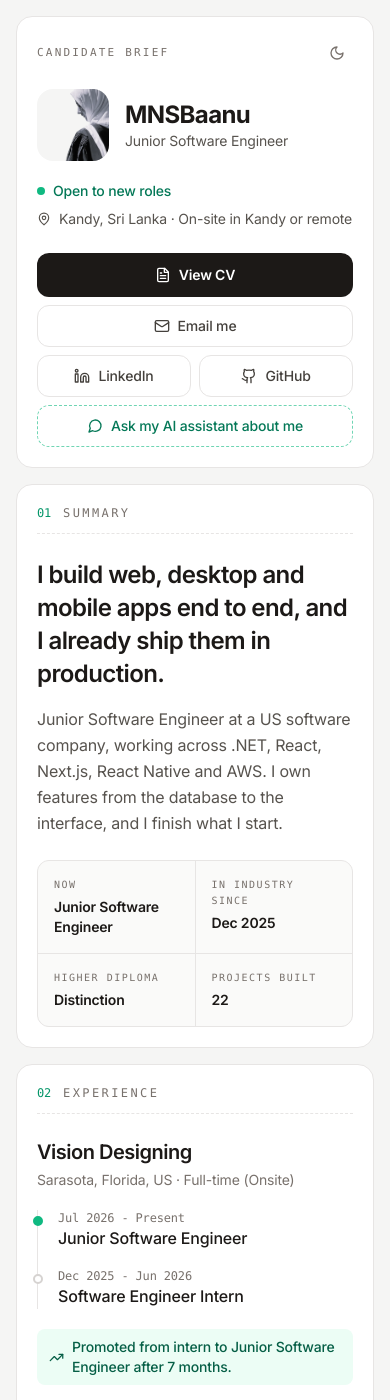
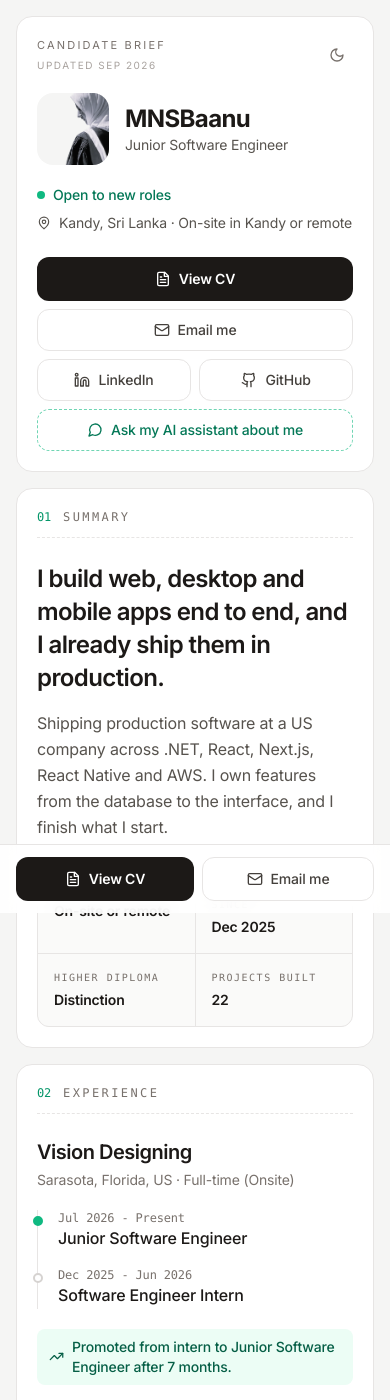
Before and after one commit to MNSBaanu/MyPortfolio, a React (Vite) app: page / in a window 390 px wide. Shown: the top 1400 px of the page. Built offline with nearby package versions, Linux system fonts and the light colour scheme.

Commit message:
feat: update IdentityPanel and Summary components; enhance layout and content

```diff
--- a/src/App.tsx
+++ b/src/App.tsx
@@ -20,7 +20,7 @@ function App() {
           <SEO />
           <Toaster position="top-right" />
           <div className="min-h-screen bg-stone-100 text-stone-900 dark:bg-neutral-950 dark:text-neutral-100">
-            <div className="mx-auto max-w-6xl px-4 py-4 sm:px-6 sm:py-8 lg:grid lg:grid-cols-[340px_minmax(0,1fr)] lg:gap-8 lg:px-8 lg:py-10">
+            <div className="mx-auto max-w-6xl px-4 py-4 pb-24 sm:px-6 sm:py-8 sm:pb-24 lg:grid lg:grid-cols-[340px_minmax(0,1fr)] lg:gap-8 lg:px-8 lg:py-10">
               <IdentityPanel />
               <main className="mt-4 space-y-4 lg:mt-0">
                 <Summary />
--- a/src/components/layout/IdentityPanel.tsx
+++ b/src/components/layout/IdentityPanel.tsx
@@ -1,4 +1,4 @@
-import { lazy, Suspense, useState } from 'react'
+import { lazy, Suspense, useEffect, useRef, useState } from 'react'
 import { FileText, Github, Linkedin, Mail, MapPin, MessageCircle, Moon, Sun } from 'lucide-react'
 import { experience, personalInfo } from '../../data/portfolio'
 import { useTheme } from '../../context/ThemeContext'
@@ -15,6 +15,8 @@ export const briefSections = [
   { id: 'contact', title: 'Contact' },
 ]
 
+const updated = new Date().toLocaleString('en-US', { month: 'short', year: 'numeric' })
+
 const linkClass =
   'flex items-center justify-center gap-2 rounded-xl border border-stone-200 px-3 py-2.5 text-sm font-medium text-stone-700 transition-colors hover:border-stone-900 hover:text-stone-900 dark:border-neutral-700 dark:text-neutral-300 dark:hover:border-neutral-300 dark:hover:text-white'
 
@@ -22,15 +24,26 @@ export default function IdentityPanel() {
   const { theme, toggleTheme } = useTheme()
   const [showCV, setShowCV] = useState(false)
   const [chatOpen, setChatOpen] = useState(false)
+  const [showBar, setShowBar] = useState(false)
+  const actionsRef = useRef<HTMLDivElement>(null)
   const role = experience[0]
+
+  useEffect(() => {
+    const actions = actionsRef.current
+    if (!actions) return
+    const observer = new IntersectionObserver(([entry]) => setShowBar(!entry.isIntersecting && entry.boundingClientRect.top < 0))
+    observer.observe(actions)
+    return () => observer.disconnect()
+  }, [])
 
   return (
     <aside className="lg:sticky lg:top-10 lg:self-start">
       <div className="rounded-2xl border border-stone-200 bg-white p-5 sm:p-6 dark:border-neutral-800 dark:bg-neutral-900">
         <div className="flex items-center justify-between">
-          <span className="font-mono text-[11px] uppercase tracking-[0.2em] text-stone-500 dark:text-neutral-400">
-            Candidate brief
-          </span>
+          <div className="font-mono uppercase">
+            <p className="text-[11px] tracking-[0.2em] text-stone-500 dark:text-neutral-400">Candidate brief</p>
+            <p className="mt-0.5 text-[10px] tracking-[0.15em] text-stone-400 dark:text-neutral-500">Updated {updated}</p>
+          </div>
           <button
             onClick={toggleTheme}
             aria-label={theme === 'dark' ? 'Switch to light theme' : 'Switch to dark theme'}
@@ -68,7 +81,7 @@ export default function IdentityPanel() {
           </p>
         </div>
 
-        <div className="mt-6 grid grid-cols-2 gap-2">
+        <div ref={actionsRef} className="mt-6 grid grid-cols-2 gap-2">
           <button
             onClick={() => setShowCV(true)}
             className="col-span-2 flex items-center justify-center gap-2 rounded-xl bg-stone-900 px-4 py-3 text-sm font-semibold text-white transition-opacity hover:opacity-85 dark:bg-white dark:text-black"
@@ -115,6 +128,26 @@ export default function IdentityPanel() {
         </nav>
       </div>
 
+      <div
+        aria-hidden={!showBar}
+        className={`fixed inset-x-0 bottom-0 z-50 border-t border-stone-200 bg-white/90 px-4 pt-3 pb-[calc(0.75rem+env(safe-area-inset-bottom))] backdrop-blur transition-transform duration-300 lg:hidden dark:border-neutral-800 dark:bg-neutral-900/90 ${showBar ? 'translate-y-0' : 'translate-y-full'}`}
+      >
+        <div className="mx-auto flex max-w-md gap-2">
+          <button
+            onClick={() => setShowCV(true)}
+            tabIndex={showBar ? 0 : -1}
+            className="flex flex-1 items-center justify-center gap-2 rounded-xl bg-stone-900 px-4 py-3 text-sm font-semibold text-white dark:bg-white dark:text-black"
+          >
+            <FileText size={16} />
+            View CV
+          </button>
+          <a href={`mailto:${personalInfo.email}`} tabIndex={showBar ? 0 : -1} className={`flex-1 ${linkClass} bg-white dark:bg-neutral-900`}>
+            <Mail size={16} />
+            Email me
+          </a>
+        </div>
+      </div>
+
       <ChatAssistant open={chatOpen} onClose={() => setChatOpen(false)} />
       {showCV && (
         <Suspense fallback={null}>
--- a/src/components/sections/Summary.tsx
+++ b/src/components/sections/Summary.tsx
@@ -2,7 +2,7 @@ import { brief, education, experience, projects } from '../../data/portfolio'
 import BriefSection from '../layout/BriefSection'
 
 const facts = [
-  { label: 'Now', value: experience[0].title },
+  { label: 'Work mode', value: 'On-site or remote' },
   { label: 'In industry since', value: experience[1].period.split(' - ')[0] },
   { label: 'Higher Diploma', value: education[1].title.split(' - ')[1] },
   { label: 'Projects built', value: String(projects.length) },
--- a/src/data/portfolio.ts
+++ b/src/data/portfolio.ts
@@ -28,7 +28,7 @@ export const about = {
 
 export const brief = {
   pitch: 'I build web, desktop and mobile apps end to end, and I already ship them in production.',
-  summary: 'Junior Software Engineer at a US software company, working across .NET, React, Next.js, React Native and AWS. I own features from the database to the interface, and I finish what I start.',
+  summary: 'Shipping production software at a US company across .NET, React, Next.js, React Native and AWS. I own features from the database to the interface, and I finish what I start.',
   promotion: 'Promoted from intern to Junior Software Engineer after 7 months.',
   stack: [
     { label: 'At work', items: ['C#', '.NET', 'Next.js', 'React Native', 'AWS', 'Electron'] },
```
